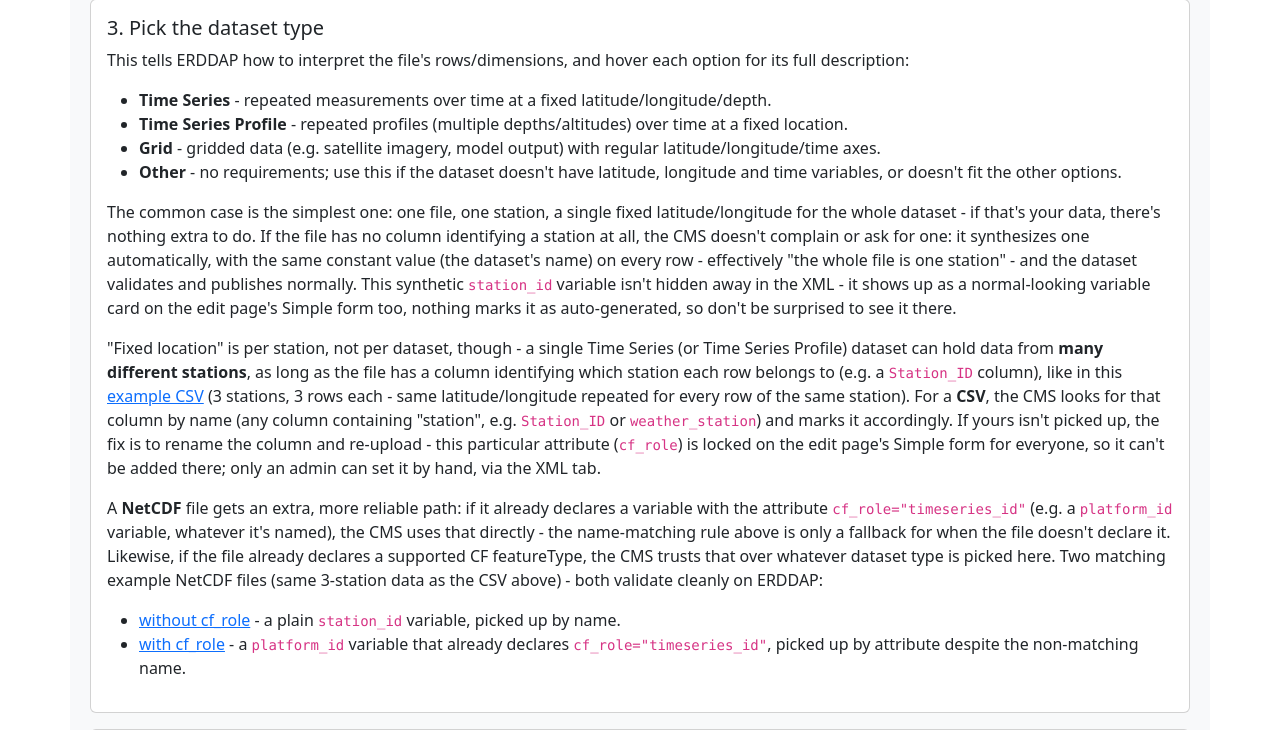
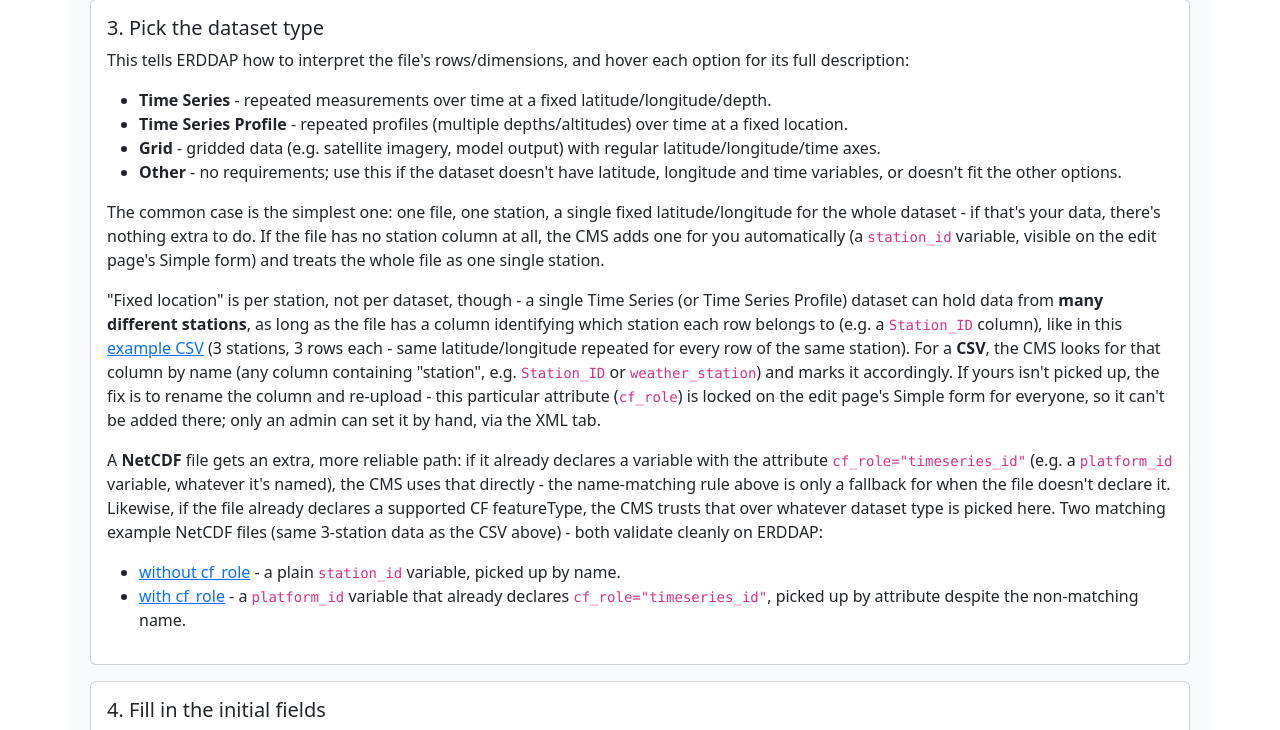
Before and after one commit to ISP-CNR/erddap-cms, a Python web app: template frontend/templates/guide.html in a window 1280 px wide. Shown: the part 690-1420 px from the top of the page. Run offline with Jinja, Linux system fonts and the light colour scheme; the template is opened without the code that fills it, so the values that code supplies are empty; some libraries are stand-ins or nearby versions.

Commit message:
Guide: simplify the no-station-column wording

```diff
--- a/frontend/templates/guide.html
+++ b/frontend/templates/guide.html
@@ -55,12 +55,9 @@
       </ul>
       <p class="card-text">
         The common case is the simplest one: one file, one station, a single fixed latitude/longitude for the
-        whole dataset - if that's your data, there's nothing extra to do. If the file has no column identifying a
-        station at all, the CMS doesn't complain or ask for one: it synthesizes one automatically, with the same
-        constant value (the dataset's name) on every row - effectively "the whole file is one station" - and the
-        dataset validates and publishes normally. This synthetic <code>station_id</code> variable isn't hidden
-        away in the XML - it shows up as a normal-looking variable card on the edit page's Simple form too,
-        nothing marks it as auto-generated, so don't be surprised to see it there.
+        whole dataset - if that's your data, there's nothing extra to do. If the file has no station column at
+        all, the CMS adds one for you automatically (a <code>station_id</code> variable, visible on the edit
+        page's Simple form) and treats the whole file as one single station.
       </p>
       <p class="card-text">
         "Fixed location" is per station, not per dataset, though - a single Time Series (or Time Series Profile) dataset
```
